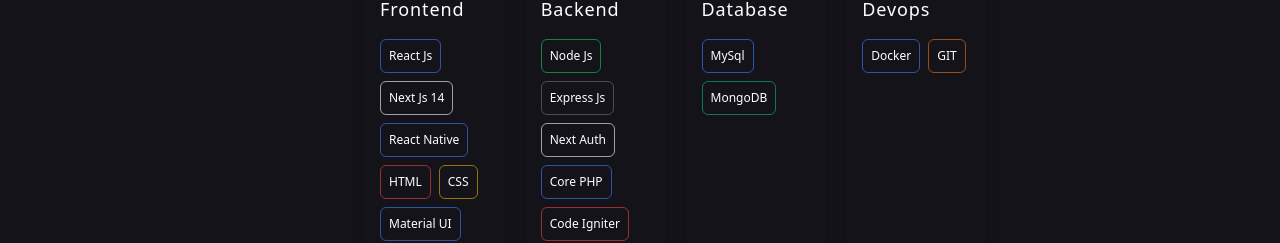
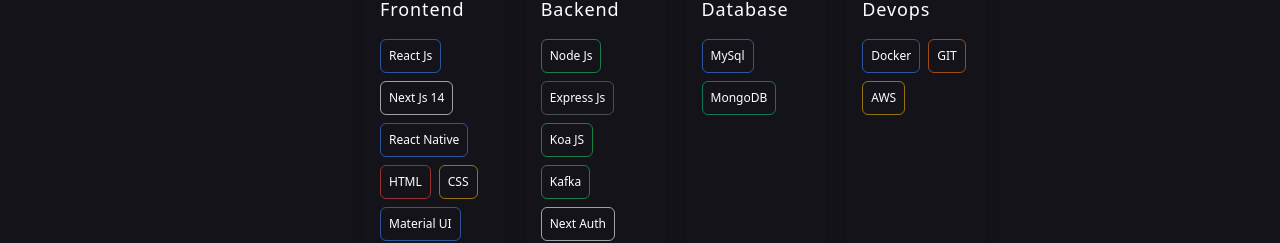
Before and after one commit to varshit-bandaru/portfolio, a Next.js app: page / in a window 1280 px wide. Shown: the part 575-818 px from the top of the page. Built offline with nearby package versions, Linux system fonts and the light colour scheme.

Commit message:
added new tech

```diff
--- a/components/Card/TechCard.tsx
+++ b/components/Card/TechCard.tsx
@@ -40,7 +40,9 @@
               item === 'Typescript' && 'border border-red-500/60',
               item === 'GIT' && 'border border-orange-500/60',
               item === 'Terraform' && 'border border-purple-500/60',
-              item === 'AWS' && 'border border-yellow-500/60'
+              item === 'AWS' && 'border border-yellow-500/60',
+              item === 'Koa JS' && 'border border-green-500/60',
+              item === 'Kafka' && 'border border-green-500/60',
             )}
           >
             {item}
--- a/components/TechStack.tsx
+++ b/components/TechStack.tsx
@@ -30,7 +30,7 @@
         <TechCard
           title="Backend"
           classaName="bg-[#f37c36]"
-          tech={['Node Js', 'Express Js', 'Next Auth','Core PHP','Code Igniter']}
+          tech={['Node Js', 'Express Js','Koa JS', 'Kafka','Next Auth','Core PHP','Code Igniter']}
         />
         <TechCard
           title="Database"
@@ -47,7 +47,7 @@
             // 'Jenkins',
             // 'Ansible',
             // 'Terraform',
-            // 'AWS',
+            'AWS',
           ]}
         />
       </div>
```
